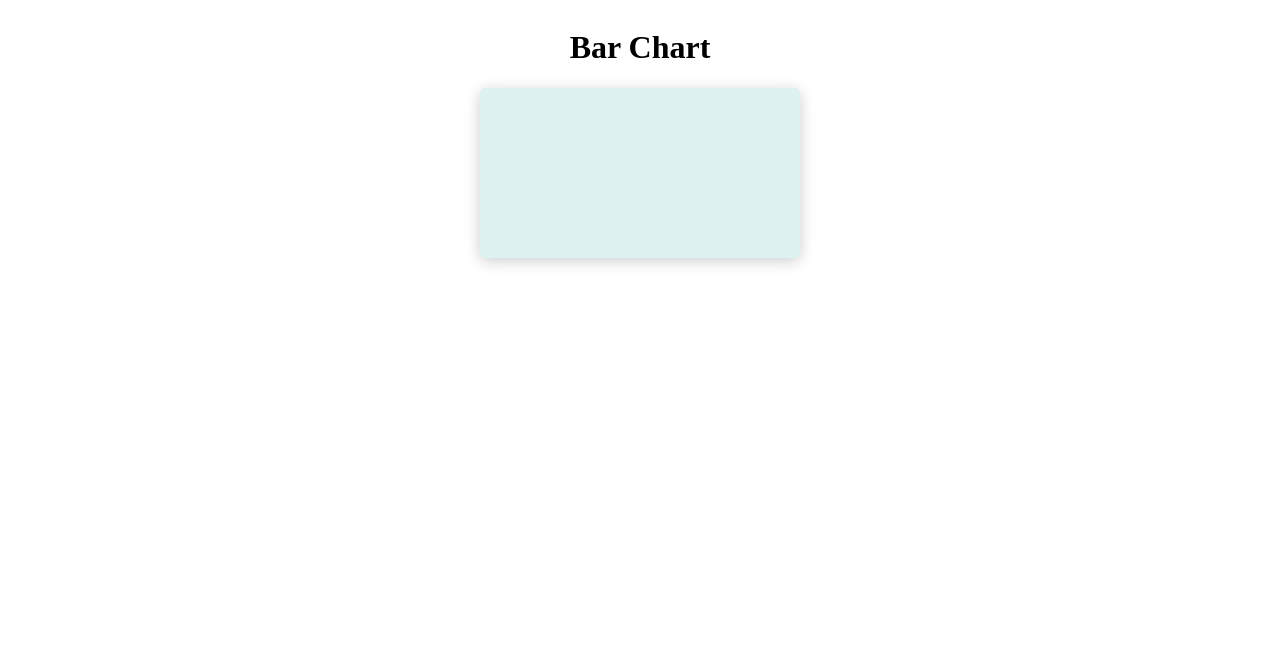
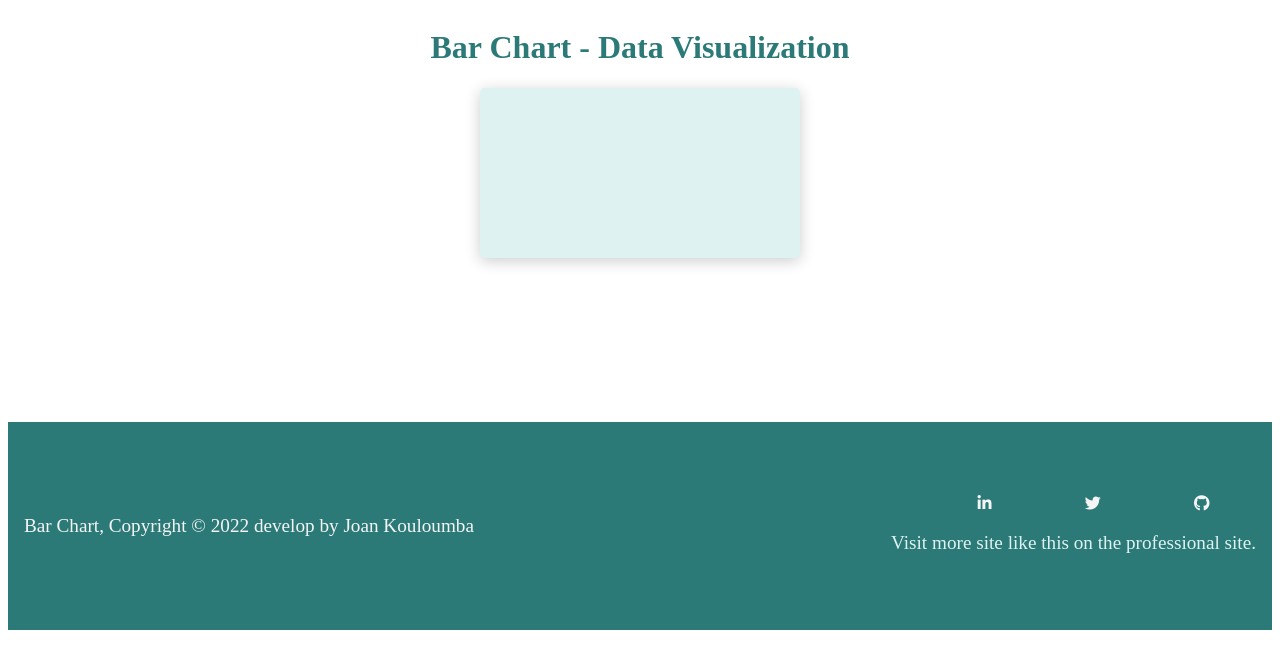
Before and after one commit to jokoul/data-visualization-bar-chart-usa-gdp, a plain HTML site: page index.html in a window 1280 px wide. Drawn offline with nearby package versions, Linux system fonts and the light colour scheme; no server answers.

Commit message:
make it better

```diff
--- a/index.html
+++ b/index.html
@@ -3,15 +3,53 @@
   <head>
     <meta charset="" UTF-8 />
     <meta name="viewport" content="width=device-width, initial-scale=1.0" />
-    <title>Bar Chart</title>
+    <title>Bar Chart - Data Visualization</title>
     <script src="https://d3js.org/d3.v5.min.js"></script>
     <link rel="stylesheet" href="style.css" />
+    <!--Font awesome-->
+    <script
+      src="https://kit.fontawesome.com/52339f9582.js"
+      crossorigin="anonymous"
+    ></script>
+    <link rel="icon" href="./img/logomakr.png" />
   </head>
   <body>
-    <h1>Bar Chart</h1>
-    <svg id="canvas">
-      <text id="title" x="350" y="30">USA GDP</text>
-    </svg>
+    <h1>Bar Chart - Data Visualization</h1>
+    <div class="wrapper">
+      <svg id="canvas">
+        <text id="title" x="350" y="30">USA GDP</text>
+      </svg>
+    </div>
+    <footer class="footer">
+      <p>Bar Chart, Copyright &copy; 2022 develop by Joan Kouloumba</p>
+      <div>
+        <ul class="social-media">
+          <li>
+            <a
+              href="https://www.linkedin.com/in/joan-kouloumba-570a7680/"
+              target="_blank"
+              ><i class="fa-brands fa-linkedin-in"></i
+            ></a>
+          </li>
+          <li>
+            <a href="https://twitter.com/joanKouloumba" target="_blank"
+              ><i class="fa-brands fa-twitter"></i
+            ></a>
+          </li>
+          <li>
+            <a href="https://github.com/jokoul" target="_blank"
+              ><i class="fa-brands fa-github"></i
+            ></a>
+          </li>
+        </ul>
+        <p>
+          <a
+            href="https://joan-kouloumba.in/professional-site/index.html#achievements"
+            >Visit more site like this on the professional site.</a
+          >
+        </p>
+      </div>
+    </footer>
   </body>
   <script src="script.js"></script>
   <script src="https://cdn.freecodecamp.org/testable-projects-fcc/v1/bundle.js"></script>
--- a/script.js
+++ b/script.js
@@ -61,7 +61,7 @@ let generateScales = () => {
 let drawBars = () => {
   //create tooltip
   let tooltip = d3
-    .select("body")
+    .select(".wrapper")
     .append("div")
     .attr("id", "tooltip")
     .style("visibility", "hidden")
@@ -95,9 +95,9 @@ let drawBars = () => {
     .on("mouseover", (item, index) => {
       tooltip.transition().style("visibility", "visible");
 
-      tooltip.text(item[0]); //work only with d3 version 5 script cdn
+      tooltip.text(item[0] + " - " + item[1]); //work only with d3 version 5 script cdn
 
-      tooltip.style("top", height - heightScale(item[1]) + "px");
+      tooltip.style("top", height - heightScale(item[1]) - 80 + "px");
       tooltip.style("left", xScale(index) - 100 + "px");
 
       document.querySelector("#tooltip").setAttribute("data-date", item[0]);
--- a/style.css
+++ b/style.css
@@ -4,6 +4,12 @@ body {
   justify-content: center;
   align-items: center;
   height: 100%;
+}
+h1 {
+  color: #2b7a78;
+}
+.wrapper {
+  position: relative;
 }
 
 svg {
@@ -28,12 +34,73 @@ g {
 }
 
 #tooltip {
-  margin-top: 10px;
+  margin-top: 5px;
+  padding: 5px;
   color: #17252a;
   font-size: 28px;
+  background-color: aliceblue;
+  border-radius: 10px;
 }
 
 #title {
   font-size: 30px;
   fill: #17252a;
 }
+
+/*FOOTER*/
+.footer {
+  min-height: 13rem;
+  width: 100%;
+  display: flex;
+  justify-content: space-between;
+  align-items: center;
+  background: linear-gradient(#2b7a78, #2b7a78);
+  background: -webkit-linear-gradient(#2b7a78, #2b7a78);
+  background: -moz-linear-gradient(#2b7a78, #2b7a78);
+  background: -o-linear-gradient(#2b7a78, #2b7a78);
+  padding: 1rem;
+  margin-top: 10rem;
+  box-sizing: border-box;
+}
+.footer p {
+  font-size: 1.2rem;
+  color: whitesmoke;
+  text-align: center;
+}
+footer div {
+  margin-left: 2rem;
+}
+.footer p a {
+  text-decoration: none;
+  color: #def2f1;
+}
+.footer p a:hover {
+  text-decoration: underline;
+  cursor: pointer;
+}
+.footer ul {
+  display: flex;
+  justify-content: space-around;
+  align-items: center;
+  margin-bottom: 1rem;
+}
+.footer ul li a {
+  color: whitesmoke;
+}
+.footer ul li {
+  transition: all 0.2s;
+  list-style-type: none;
+  text-align: center;
+}
+.footer ul li:hover {
+  transform: scale(1.3);
+}
+@media screen and (max-width: 450px) {
+  .footer {
+    flex-direction: column-reverse;
+  }
+  footer div {
+    margin-left: 0;
+    margin-bottom: 2rem;
+  }
+}
```
Also changed, not shown: img/logomakr.png (added).
